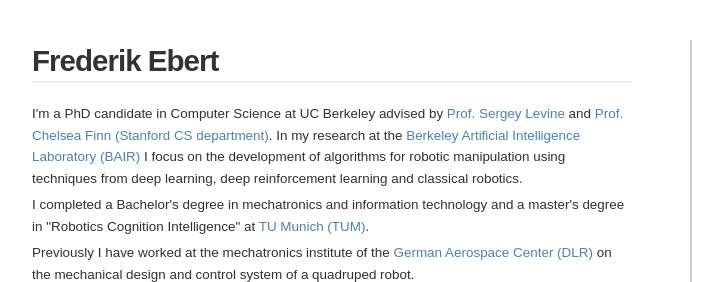
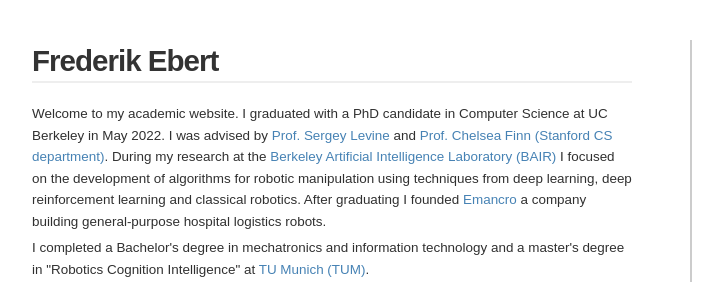
Before and after one commit to febert/febert.github.io, a plain HTML site: page index.html in a window 1280 px wide. Shown: the top 282 px of the page, 118-845 px from the left. Drawn offline with Linux system fonts and the light colour scheme.

Commit message:
Update index.html add graduation

```diff
--- a/index.html
+++ b/index.html
@@ -57,10 +57,8 @@
 		<h2>Frederik Ebert</h2>
 
         <p>
-            I'm a PhD candidate in Computer Science at UC Berkeley advised by <a href="https://people.eecs.berkeley.edu/~svlevine/">Prof. Sergey Levine</a> and <a href="http://ai.stanford.edu/~cbfinn/">Prof. Chelsea Finn (Stanford CS department)</a>.
-            In my research at the <a href="http://bair.berkeley.edu/"> Berkeley Artificial Intelligence Laboratory (BAIR) </a>
-
-            I focus on the development of algorithms for robotic manipulation using techniques from deep learning, deep reinforcement learning and classical robotics.
+            Welcome to my academic website. I graduated with a PhD candidate in Computer Science at UC Berkeley in May 2022. I was advised by <a href="https://people.eecs.berkeley.edu/~svlevine/">Prof. Sergey Levine</a> and <a href="http://ai.stanford.edu/~cbfinn/">Prof. Chelsea Finn (Stanford CS department)</a>.
+            During my research at the <a href="http://bair.berkeley.edu/"> Berkeley Artificial Intelligence Laboratory (BAIR) </a> I focused on the development of algorithms for robotic manipulation using techniques from deep learning, deep reinforcement learning and classical robotics. After graduating I founded <a href="https://emancro.ai">Emancro</a> a company building general-purpose hospital logistics robots.
         </p>
             I completed a Bachelor's degree in mechatronics and information technology and a master's degree in "Robotics Cognition Intelligence" at <a href="https://www.tum.de/"> TU Munich (TUM)</a>.
         <p>
```
